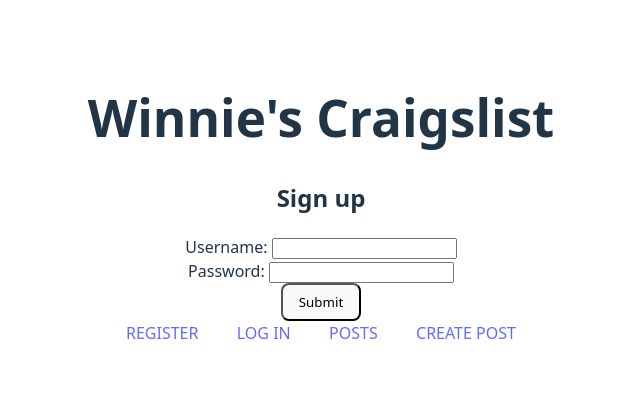
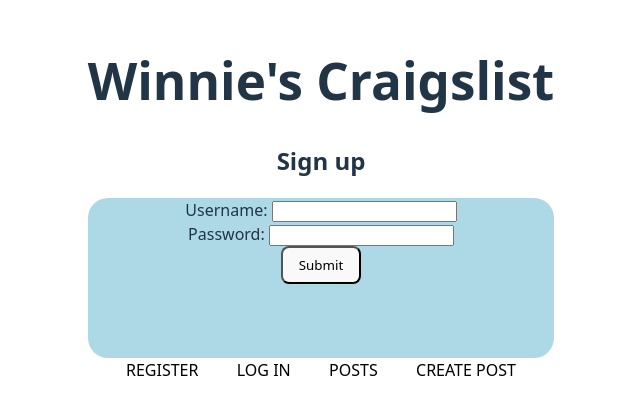
Before and after one commit to winniemei/Winnies-Craigslist, a React (Vite) app in the folder Craigslist/: page /register in a window 1280 px wide. Shown: the part 200-614 px from the top of the page, without its empty margins (319-959 px from the left). Built offline with nearby package versions, Linux system fonts and the light colour scheme.

Commit message:
added form styling

```diff
--- a/Craigslist/src/components/CreatePost.jsx
+++ b/Craigslist/src/components/CreatePost.jsx
@@ -30,6 +30,7 @@
     }
 
     return (
+        <div className="formGroup">
         <form onSubmit={handleSubmit}>
             {error && <p>{error}</p>}
             <input
@@ -38,29 +39,30 @@
                 name="title"
                 placeholder="title"
                 onChange={(e) => setTitle(e.target.value)}
-            />
+            /><br />
             <input
                 value={price}
                 type="text"
                 name="price"
                 placeholder="price"
                 onChange={(e) => setPrice(e.target.value)}
-            />
+            /><br />
             <input
                 value={description}
                 type="text"
                 name="description"
                 placeholder="description"
                 onChange={(e) => setDescription(e.target.value)}
-            />
+            /><br />
             <input
                 value={willDeliver}
                 type="text"
                 name="willDeliver"
                 placeholder="willDeliver"
                 onChange={(e) => setWillDeliver(e.target.value)}
-            />
+            /><br />
             <button>Submit</button>
         </form>
+        </div>
     );
 }
--- a/Craigslist/src/components/Login.jsx
+++ b/Craigslist/src/components/Login.jsx
@@ -54,7 +54,8 @@
             <h2>Log in</h2>
             {successMessage && <p>{successMessage}</p>}
             {error && <p>{error}</p>}
-            <form>
+            <div>
+            <form className="formGroup">
                 <label>
                     Username: <input value={username} onChange={(e) => setUsername(e.target.value)} />
                 </label><br />
@@ -64,6 +65,7 @@
                 <br></br>
                 <button type="button" onClick={handleClick}>Submit</button>
             </form>
+            </div>
         </>
     );
 }
--- a/Craigslist/src/components/Register.jsx
+++ b/Craigslist/src/components/Register.jsx
@@ -40,6 +40,7 @@
     <>
     <h2>Sign up</h2>
     {successMessage && <p>{successMessage}</p>}
+    <div className="formGroup">
     <form onSubmit ={handleSubmit}>
         <label>
             Username: <input value={username} onChange={(e) => setUsername(e.target.value)}/>
@@ -50,6 +51,7 @@
         <br></br>
         <button>Submit</button>
     </form>
+    </div>
     </>
     )
 }
--- a/Craigslist/src/index.css
+++ b/Craigslist/src/index.css
@@ -16,11 +16,11 @@
 
 a {
   font-weight: 500;
-  color: #646cff;
+  color: black;
   text-decoration: inherit;
 }
 a:hover {
-  color: #535bf2;
+  color: lightblue;
 }
 
 body {
@@ -47,7 +47,7 @@
   transition: border-color 0.25s;
 }
 button:hover {
-  border-color: #646cff;
+  border-color: lightblue;
 }
 button:focus,
 button:focus-visible {
@@ -91,3 +91,9 @@
   margin-top: .4rem;
   margin-bottom: .4rem;
 }
+
+.formGroup {
+  background-color: lightblue;
+  height: 20vh;
+  border-radius: 20px;
+}
```
